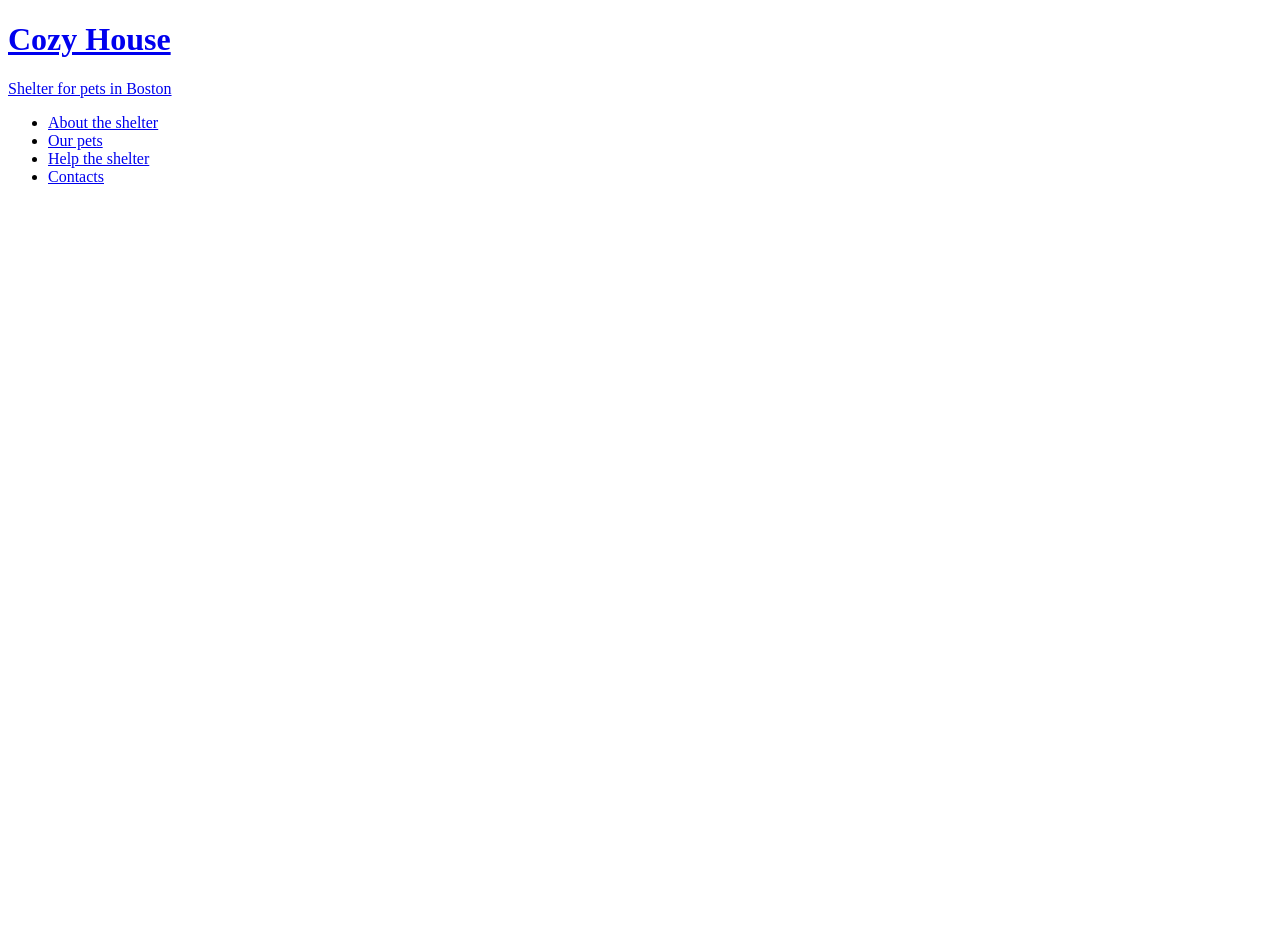
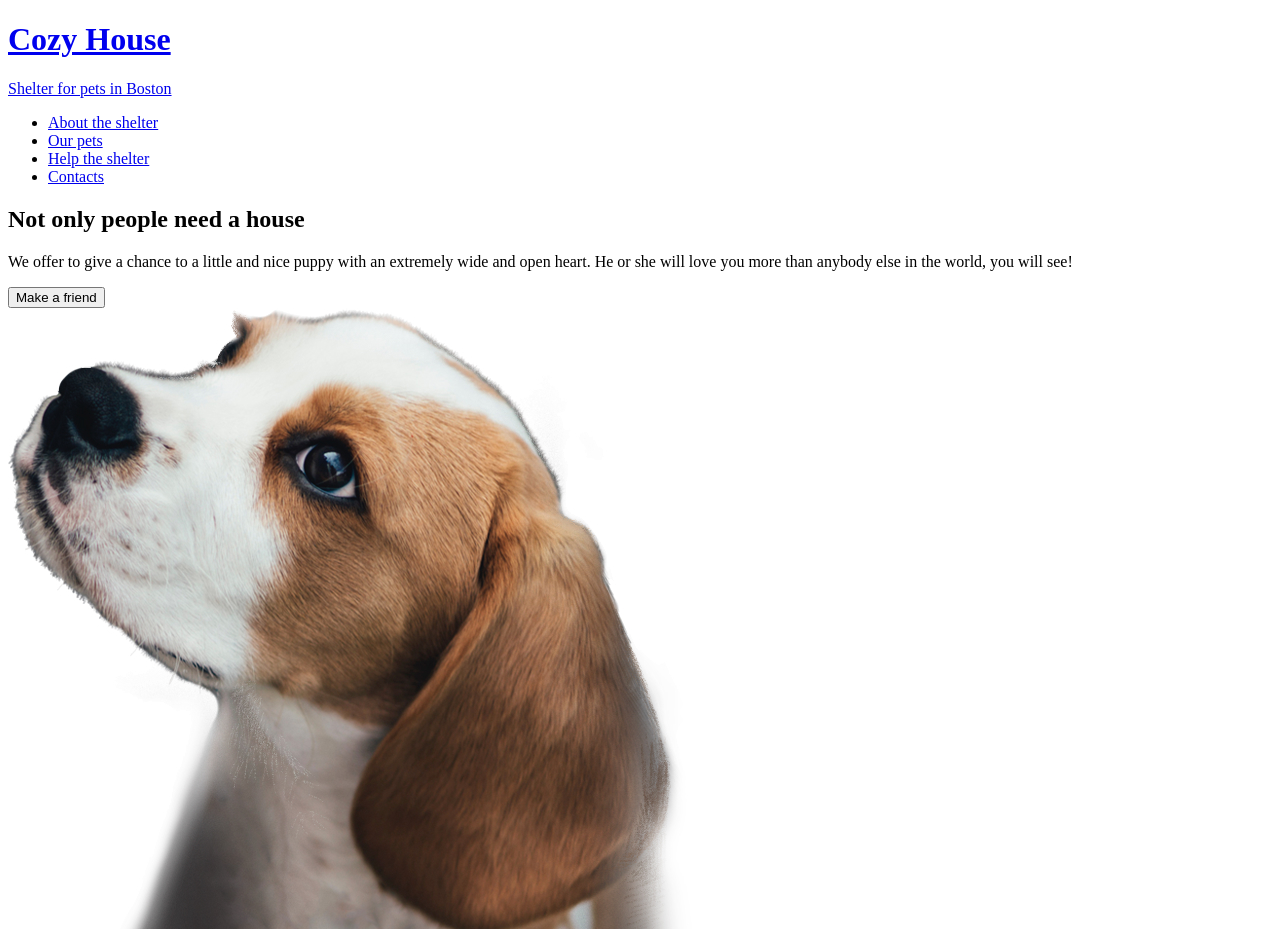
Before and after one commit to Poberezhets/Shelter, a plain HTML site: page main/index.html in a window 1280 px wide. Shown: the top 929 px of the page. Before the commit the page ends 800 px from the top, so only its background shows below. Drawn offline with Linux system fonts and the light colour scheme.

Commit message:
feat: add section preview

```diff
--- a/main/index.html
+++ b/main/index.html
@@ -38,7 +38,27 @@
       </div>
     </header>
 
-    <main></main>
+    <main>
+      <section class="preview">
+        <div class="wrapper">
+          <div class="preview-info">
+            <h2 class="preview-heading">Not only people need a house</h2>
+            <p class="preview-subheading">
+              We offer to give a chance to a little and nice puppy with an
+              extremely wide and open heart. He or she will love you more than
+              anybody else in the world, you will see!
+            </p>
+            <button class="btn primary-btn">Make a friend</button>
+          </div>
+
+          <img
+            class="preview-image"
+            src="../assets/images/start-screen-puppy.jpg"
+            alt="cute puppy look up"
+          />
+        </div>
+      </section>
+    </main>
 
     <footer></footer>
   </body>
```
Also changed, not shown: assets/images/start-screen-puppy.jpg (added).
